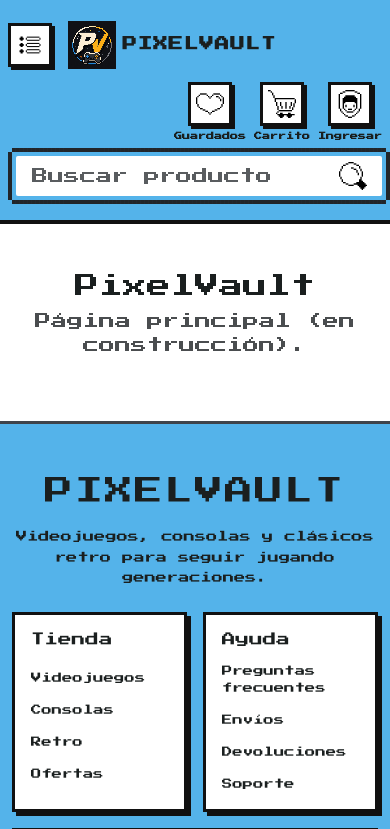
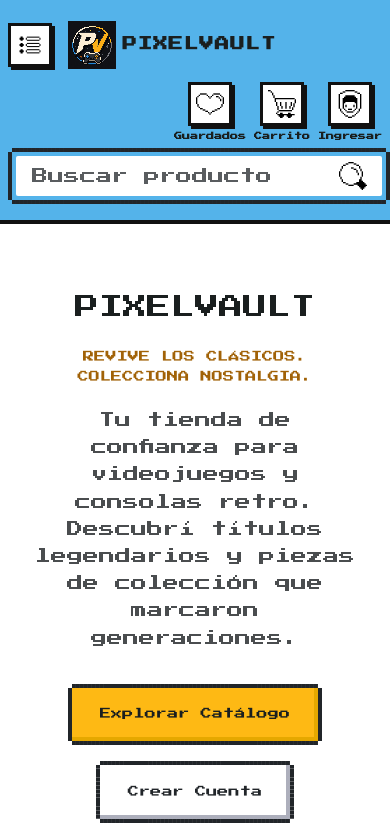
Before and after one commit to awestrau/webdev-proyecto, a Vue app in the folder pixelvault-vue/: page / in a window 390 px wide. Shown: the top 829 px of the page. Built offline with nearby package versions, Linux system fonts and the light colour scheme.

Commit message:
Landing page de inicio con estilo nes.css

```diff
--- a/pixelvault-vue/index.html
+++ b/pixelvault-vue/index.html
@@ -1,10 +1,10 @@
 <!DOCTYPE html>
-<html lang="">
+<html lang="es">
   <head>
     <meta charset="UTF-8">
     <link rel="icon" href="/favicon.ico">
     <meta name="viewport" content="width=device-width, initial-scale=1.0">
-    <title>Vite App</title>
+    <title>PixelVault — Tienda Retro</title>
   </head>
   <body>
     <div id="app"></div>
--- a/pixelvault-vue/src/views/HomeView.vue
+++ b/pixelvault-vue/src/views/HomeView.vue
@@ -1,23 +1,438 @@
 <script setup>
-// Vista temporal de inicio. Se reemplazará cuando se implemente la landing completa.
+const products = [
+  {
+    id: 'nes-classic',
+    name: 'NES Classic Edition',
+    category: 'Consola',
+    badgeClass: 'badge-console',
+    price: '₡45,000',
+    image: 'https://images.unsplash.com/photo-1550745165-9bc0b252726f?w=400&h=250&fit=crop',
+    alt: 'NES Classic Edition',
+  },
+  {
+    id: 'super-mario-world',
+    name: 'Super Mario World',
+    category: 'Juego',
+    badgeClass: 'badge-game',
+    price: '₡12,500',
+    image: 'https://images.unsplash.com/photo-1511882150382-421056c89033?w=400&h=250&fit=crop',
+    alt: 'Super Mario World',
+  },
+  {
+    id: 'game-boy-color',
+    name: 'Game Boy Color',
+    category: 'Consola',
+    badgeClass: 'badge-console',
+    price: '₡30,000',
+    image: 'https://images.unsplash.com/photo-1555864326-5cf22ef123cf?w=400&h=250&fit=crop',
+    alt: 'Game Boy Color',
+  },
+]
+
+const categories = [
+  {
+    id: 'consolas',
+    title: 'Consolas',
+    description: 'NES, SNES, Sega Genesis, Game Boy y más.',
+    iconClass: 'trophy',
+  },
+  {
+    id: 'videojuegos',
+    title: 'Videojuegos',
+    description: 'Cartuchos, discos y títulos clásicos originales.',
+    iconClass: 'star',
+  },
+  {
+    id: 'accesorios',
+    title: 'Accesorios',
+    description: 'Controles, cables, adaptadores y repuestos.',
+    iconClass: 'coin',
+  },
+]
 </script>
 
 <template>
-  <section class="container mt-5">
-    <h1 class="text-center">PixelVault</h1>
+  <div class="home">
+    <!-- Hero -->
+    <section class="hero" id="hero" aria-labelledby="hero-title">
+      <div class="container text-center">
+        <h1 id="hero-title" class="hero-title">PixelVault</h1>
 
-    <p class="text-center">Página principal (en construcción).</p>
-  </section>
+        <p class="hero-subtitle">Revive los clásicos. Colecciona nostalgia.</p>
+
+        <p class="hero-desc">
+          Tu tienda de confianza para videojuegos y consolas retro. Descubrí títulos
+          legendarios y piezas de colección que marcaron generaciones.
+        </p>
+
+        <div class="hero-buttons">
+          <a href="#productos-destacados" class="nes-btn is-warning">Explorar Catálogo</a>
+
+          <router-link to="/registro" class="nes-btn">Crear Cuenta</router-link>
+        </div>
+      </div>
+    </section>
+
+    <!-- Productos destacados -->
+    <section class="container mt-5" id="productos-destacados" aria-labelledby="productos-title">
+      <h2 id="productos-title" class="section-title text-center">Productos Destacados</h2>
+
+      <div class="row g-4 mt-3">
+        <div v-for="product in products" :key="product.id" class="col-md-4">
+          <article class="nes-container is-rounded product-card">
+            <div class="product-img-wrapper">
+              <img :src="product.image" :alt="product.alt" class="product-img">
+            </div>
+
+            <div class="product-body">
+              <span class="nes-badge product-badge" :class="product.badgeClass">
+                <span class="is-dark">{{ product.category }}</span>
+              </span>
+
+              <h3 class="product-name">{{ product.name }}</h3>
+
+              <p class="product-price">{{ product.price }}</p>
+
+              <a href="#" class="nes-btn is-primary w-100" :aria-label="`Ver ${product.name}`">Ver Producto</a>
+            </div>
+          </article>
+        </div>
+      </div>
+    </section>
+
+    <!-- Categorías -->
+    <section class="container mt-5" id="categorias" aria-labelledby="categorias-title">
+      <h2 id="categorias-title" class="section-title text-center">Categorías</h2>
+
+      <div class="row g-4 mt-3">
+        <div v-for="category in categories" :key="category.id" class="col-md-4">
+          <div class="nes-container is-rounded category-card">
+            <div class="category-icon" aria-hidden="true">
+              <i class="nes-icon" :class="[category.iconClass, 'is-large']"></i>
+            </div>
+
+            <h3 class="category-name">{{ category.title }}</h3>
+
+            <p class="category-desc">{{ category.description }}</p>
+          </div>
+        </div>
+      </div>
+    </section>
+
+    <!-- Promo -->
+    <section class="container mt-5 mb-5" id="promo" aria-labelledby="promo-title">
+      <div class="nes-container is-rounded promo-card text-center">
+        <h2 id="promo-title" class="promo-title">¿Listo para jugar?</h2>
+
+        <p class="promo-desc">Registrate y obtené envío gratis en tu primera compra.</p>
+
+        <router-link to="/registro" class="nes-btn is-warning">Registrarme Ahora</router-link>
+      </div>
+    </section>
+  </div>
 </template>
 
 <style scoped>
-h1 {
+.home {
+  --home-blue: #54b3ea;
+  --home-blue-dark: #3a8ec7;
+  --home-highlight: #feb914;
+  --home-highlight-dark: #e5a800;
+  --home-text-dark: #1a1f1f;
+  --home-text-main: #4a4d4f;
+  --home-border: #111;
+  --home-line: #3f444b;
+}
+
+/* Hero */
+
+.hero {
+  padding: 4rem 1rem;
+  background-color: #fff;
+  border-bottom: 3px solid var(--home-line);
+}
+
+.hero-title {
+  margin-bottom: 1.25rem;
+  color: var(--home-text-dark);
   font-family: 'Press Start 2P', cursive;
   font-size: 1.5rem;
-  color: #1a1f1f;
+  line-height: 1.6;
+  text-transform: uppercase;
 }
 
-p {
-  color: #4a4d4f;
+.hero-subtitle {
+  margin-bottom: 1.25rem;
+  color: #a16207;
+  font-family: 'Press Start 2P', cursive;
+  font-size: 0.7rem;
+  line-height: 1.8;
+  text-transform: uppercase;
+}
+
+.hero-desc {
+  max-width: 600px;
+  margin: 0 auto 2rem;
+  color: var(--home-text-main);
+  font-size: 1rem;
+  line-height: 1.7;
+}
+
+.hero-buttons {
+  display: flex;
+  flex-wrap: wrap;
+  justify-content: center;
+  gap: 1rem;
+}
+
+.hero-buttons .nes-btn {
+  padding: 0.9rem 1.5rem;
+  font-size: 0.7rem;
+}
+
+/* Títulos de sección */
+
+.section-title {
+  margin: 0;
+  color: var(--home-text-dark);
+  font-family: 'Press Start 2P', cursive;
+  font-size: 1rem;
+  line-height: 1.8;
+  text-transform: uppercase;
+}
+
+/* Botones nes.css con la paleta del proyecto */
+
+.nes-btn.is-warning {
+  background-color: var(--home-highlight);
+  color: var(--home-text-dark);
+}
+
+.nes-btn.is-warning::after {
+  box-shadow: inset -4px -4px var(--home-highlight-dark);
+}
+
+.nes-btn.is-warning:hover {
+  background-color: var(--home-highlight-dark);
+}
+
+.nes-btn.is-warning:hover::after {
+  box-shadow: inset -6px -6px #c98a00;
+}
+
+.nes-btn.is-warning:active:not(.is-disabled)::after {
+  box-shadow: inset 4px 4px #c98a00;
+}
+
+.nes-btn.is-primary {
+  background-color: var(--home-blue);
+  color: var(--home-text-dark);
+}
+
+.nes-btn.is-primary::after {
+  box-shadow: inset -4px -4px var(--home-blue-dark);
+}
+
+.nes-btn.is-primary:hover {
+  background-color: var(--home-blue-dark);
+}
+
+.nes-btn.is-primary:hover::after {
+  box-shadow: inset -6px -6px #2c6fa0;
+}
+
+.nes-btn.is-primary:active:not(.is-disabled)::after {
+  box-shadow: inset 4px 4px #2c6fa0;
+}
+
+.nes-btn.is-primary:focus,
+.nes-btn.is-warning:focus {
+  box-shadow: 0 0 0 6px rgba(17, 17, 17, 0.2);
+}
+
+/* Productos */
+
+.product-card {
+  margin: 0;
+  padding: 0;
+  overflow: hidden;
+  box-shadow: 4px 4px 0 var(--home-border);
+  transition: transform 150ms ease;
+}
+
+.product-card:hover {
+  transform: translateY(-4px);
+}
+
+.product-img-wrapper {
+  height: 200px;
+  overflow: hidden;
+  border-bottom: 3px solid var(--home-border);
+}
+
+.product-img {
+  width: 100%;
+  height: 100%;
+  object-fit: cover;
+}
+
+.product-body {
+  padding: 1.25rem;
+}
+
+.product-badge {
+  margin: 0 0 1rem;
+  font-size: 0.65rem;
+}
+
+.product-badge .is-dark {
+  color: var(--home-text-dark);
+}
+
+.product-badge.badge-console .is-dark {
+  background-color: var(--home-blue);
+  box-shadow:
+    0 0.5em var(--home-blue),
+    0 -0.5em var(--home-blue),
+    0.5em 0 var(--home-blue),
+    -0.5em 0 var(--home-blue);
+}
+
+.product-badge.badge-game .is-dark {
+  background-color: var(--home-highlight);
+  box-shadow:
+    0 0.5em var(--home-highlight),
+    0 -0.5em var(--home-highlight),
+    0.5em 0 var(--home-highlight),
+    -0.5em 0 var(--home-highlight);
+}
+
+.product-name {
+  margin: 1rem 0;
+  color: var(--home-text-dark);
+  font-family: 'Press Start 2P', cursive;
+  font-size: 0.65rem;
+  line-height: 1.8;
+}
+
+.product-price {
+  margin-bottom: 1.25rem;
+  color: var(--home-text-dark);
+  font-family: 'Press Start 2P', cursive;
+  font-size: 0.75rem;
+}
+
+.product-body .nes-btn {
+  padding: 0.85rem 1rem;
+  font-size: 0.6rem;
+}
+
+/* Categorías */
+
+.category-card {
+  height: 100%;
+  padding: 2rem 1.5rem;
+  text-align: center;
+  box-shadow: 4px 4px 0 var(--home-border);
+  transition: transform 150ms ease;
+}
+
+.category-card:hover {
+  transform: translateY(-4px);
+}
+
+.category-icon {
+  width: 64px;
+  height: 64px;
+  margin: 0 auto 1.25rem;
+  overflow: hidden;
+}
+
+.category-icon .nes-icon {
+  display: block;
+  margin: 0;
+}
+
+.category-name {
+  margin-bottom: 0.75rem;
+  color: var(--home-text-dark);
+  font-family: 'Press Start 2P', cursive;
+  font-size: 0.8rem;
+  text-transform: uppercase;
+}
+
+.category-desc {
+  margin: 0;
+  color: var(--home-text-main);
+  font-size: 0.95rem;
+  line-height: 1.6;
+}
+
+/* Promo */
+
+.promo-card {
+  padding: 3rem 1.5rem;
+  box-shadow: 4px 4px 0 var(--home-border);
+}
+
+.promo-title {
+  margin-bottom: 0.75rem;
+  color: var(--home-text-dark);
+  font-family: 'Press Start 2P', cursive;
+  font-size: 1rem;
+  line-height: 1.8;
+  text-transform: uppercase;
+}
+
+.promo-desc {
+  margin-bottom: 1.5rem;
+  color: var(--home-text-main);
+  font-size: 1rem;
+}
+
+.promo-card .nes-btn {
+  padding: 0.9rem 1.5rem;
+  font-size: 0.7rem;
+}
+
+/* Foco visible */
+
+.hero-buttons .nes-btn:focus-visible,
+.product-body .nes-btn:focus-visible,
+.promo-card .nes-btn:focus-visible {
+  outline: 3px solid var(--home-border);
+  outline-offset: 3px;
+}
+
+/* Pantallas pequeñas en adelante */
+
+@media (min-width: 576px) {
+  .hero-title {
+    font-size: 2rem;
+  }
+
+  .hero-subtitle {
+    font-size: 0.85rem;
+  }
+
+  .section-title {
+    font-size: 1.15rem;
+  }
+
+  .product-name {
+    font-size: 0.7rem;
+  }
+}
+
+/* Escritorio */
+
+@media (min-width: 992px) {
+  .hero-title {
+    font-size: 2.5rem;
+  }
+
+  .section-title {
+    font-size: 1.25rem;
+  }
 }
 </style>
```
